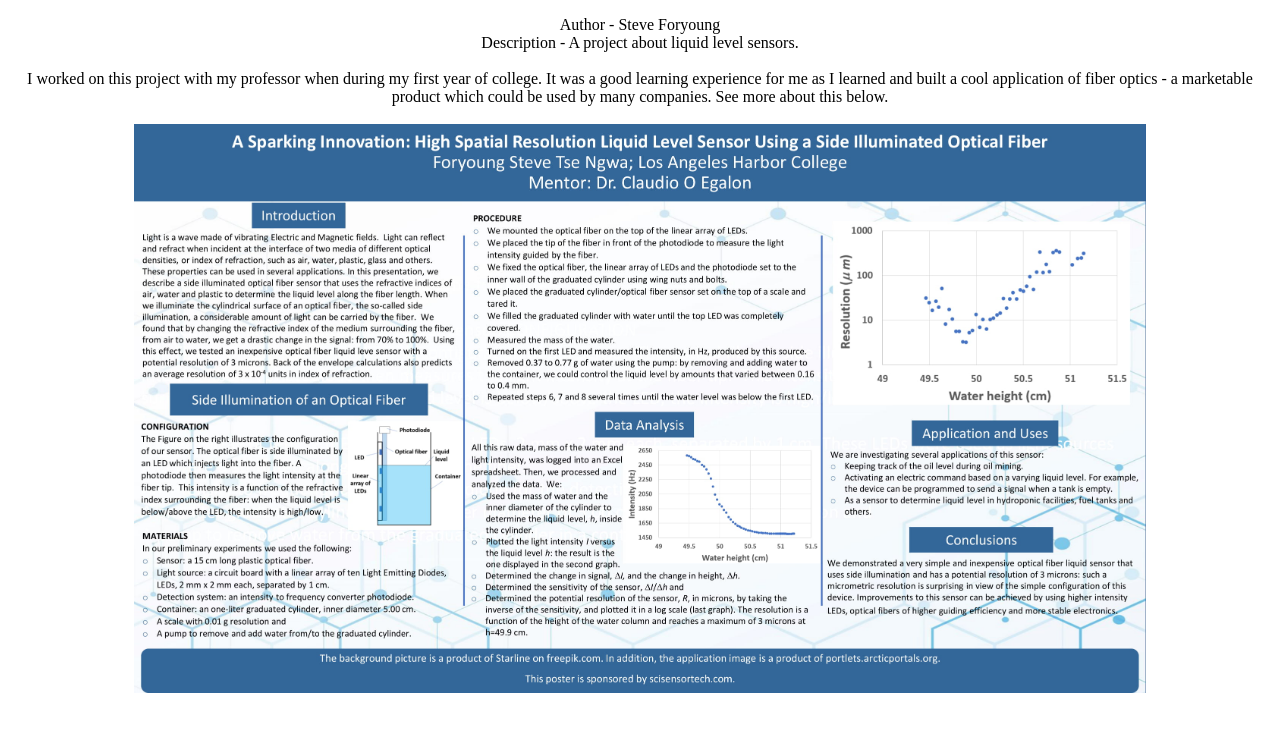
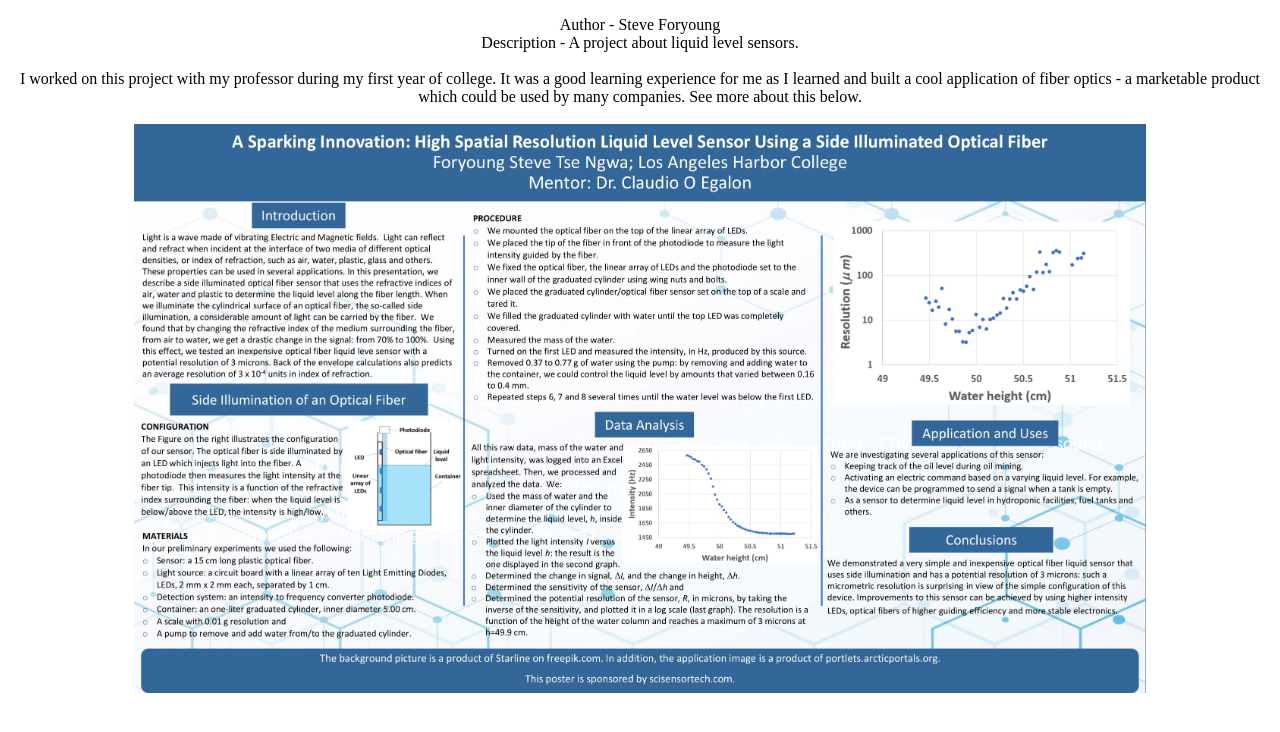
Before and after one commit to STForyoung/OFLLS, a plain HTML site: page index.html in a window 1280 px wide. Drawn offline with Linux system fonts and the light colour scheme.

Commit message:
Update index.html

```diff
--- a/index.html
+++ b/index.html
@@ -8,7 +8,7 @@
             Author - Steve Foryoung <br/>
             Description - A project about liquid level sensors.
             <br/> <br/>
-            I worked on this project with my professor when
+            I worked on this project with my professor
             during my first year of college. It was a good learning experience for me as I learned and built a cool
             application of fiber optics - a marketable product which could be used by many companies. See more about
             this below.
```
